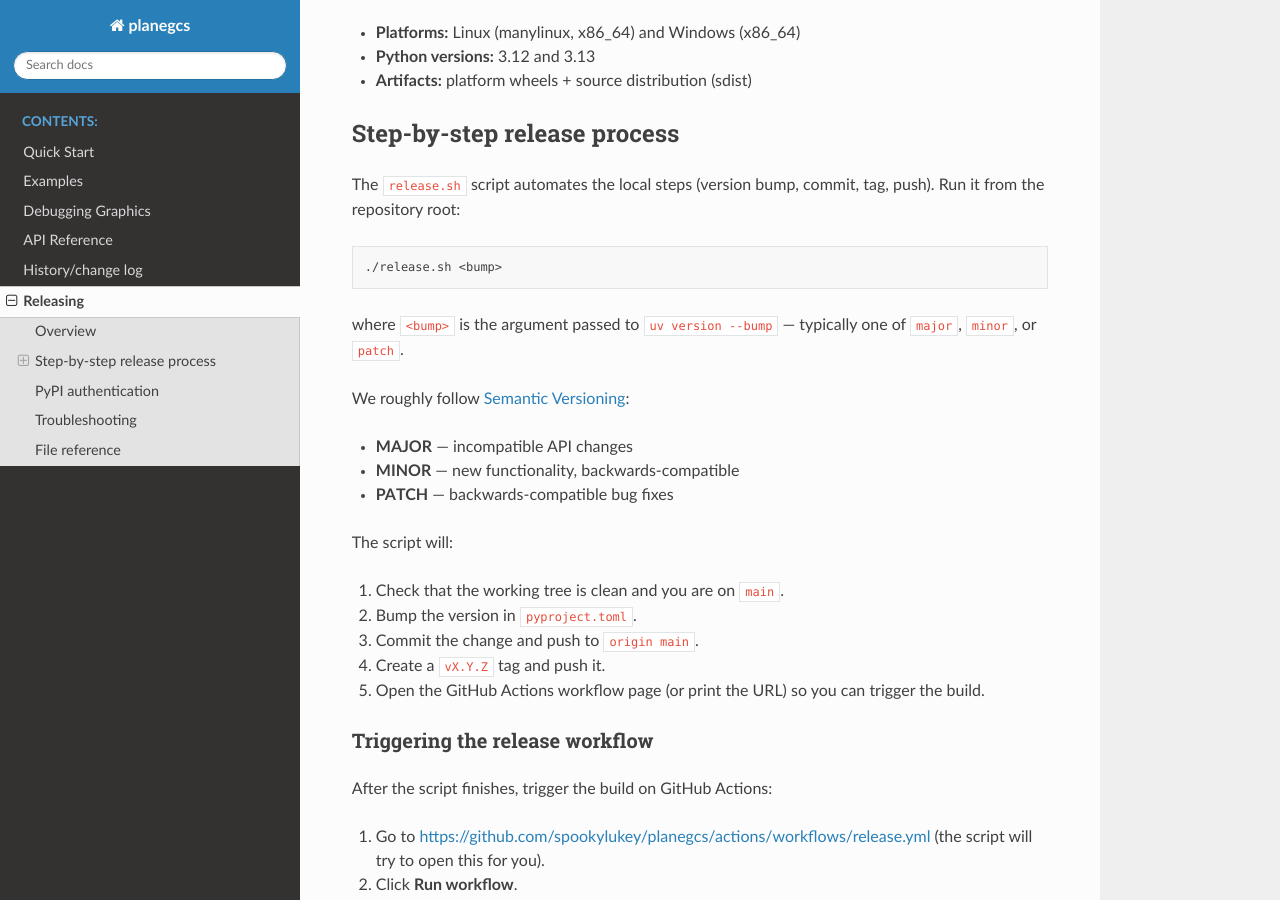
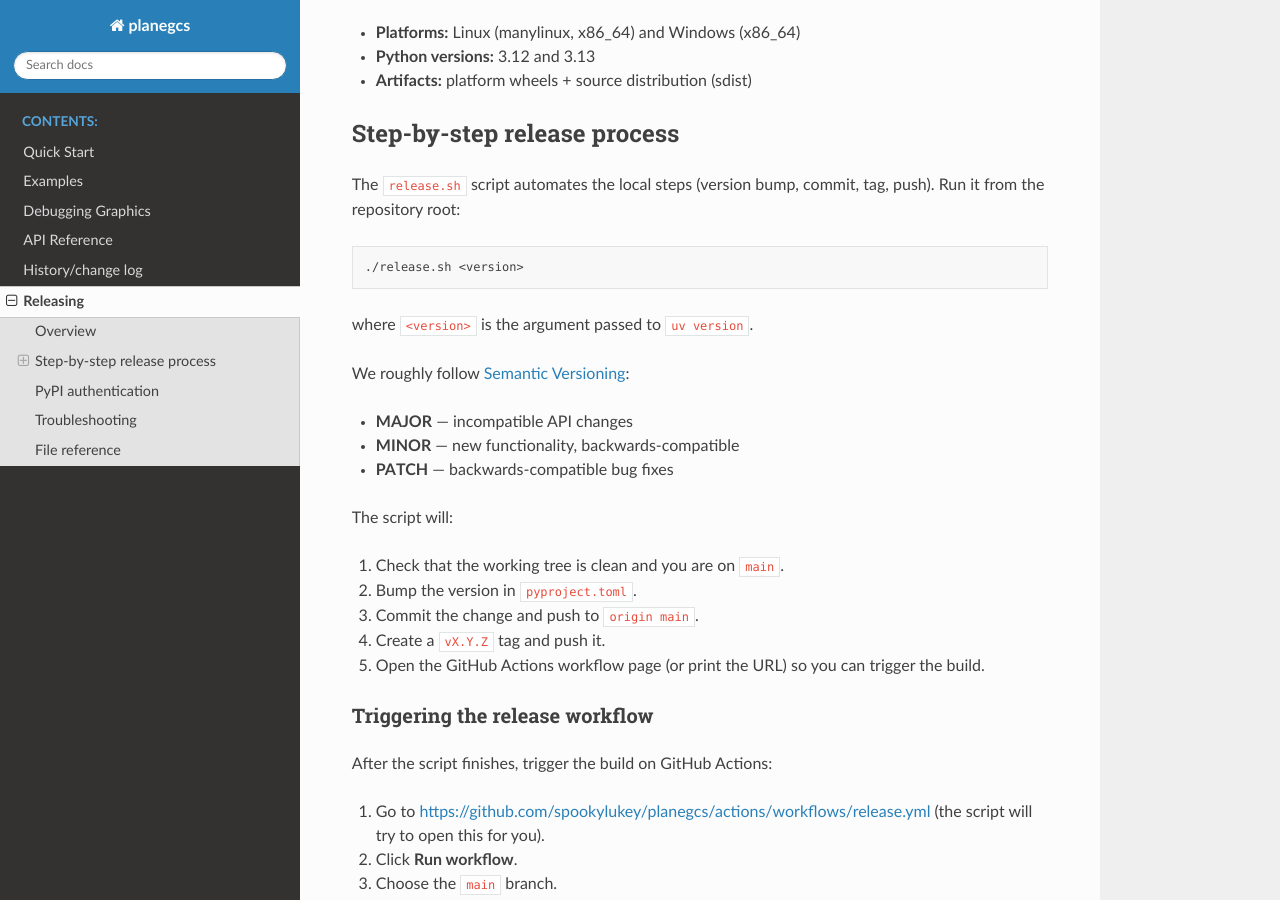
Before and after one commit to spookylukey/planegcs, a Sphinx documentation site: the page built from docs/releasing.rst, in a window 1280 px wide and 900 px high, scrolled down 363 px. Built offline with Sphinx 7.4.7 and the Read the Docs theme 3.1.0, drawn with Linux system fonts in a browser that asks for light colours.

Commit message:
Fix release.rst docs

```diff
--- a/docs/releasing.rst
+++ b/docs/releasing.rst
@@ -24,10 +24,9 @@ push).  Run it from the repository root:
 
 .. code-block:: bash
 
-   ./release.sh <bump>
+   ./release.sh <version>
 
-where ``<bump>`` is the argument passed to ``uv version --bump`` — typically one
-of ``major``, ``minor``, or ``patch``.
+where ``<version>`` is the argument passed to ``uv version``.
 
 We roughly follow `Semantic Versioning <https://semver.org/>`_:
 
```
